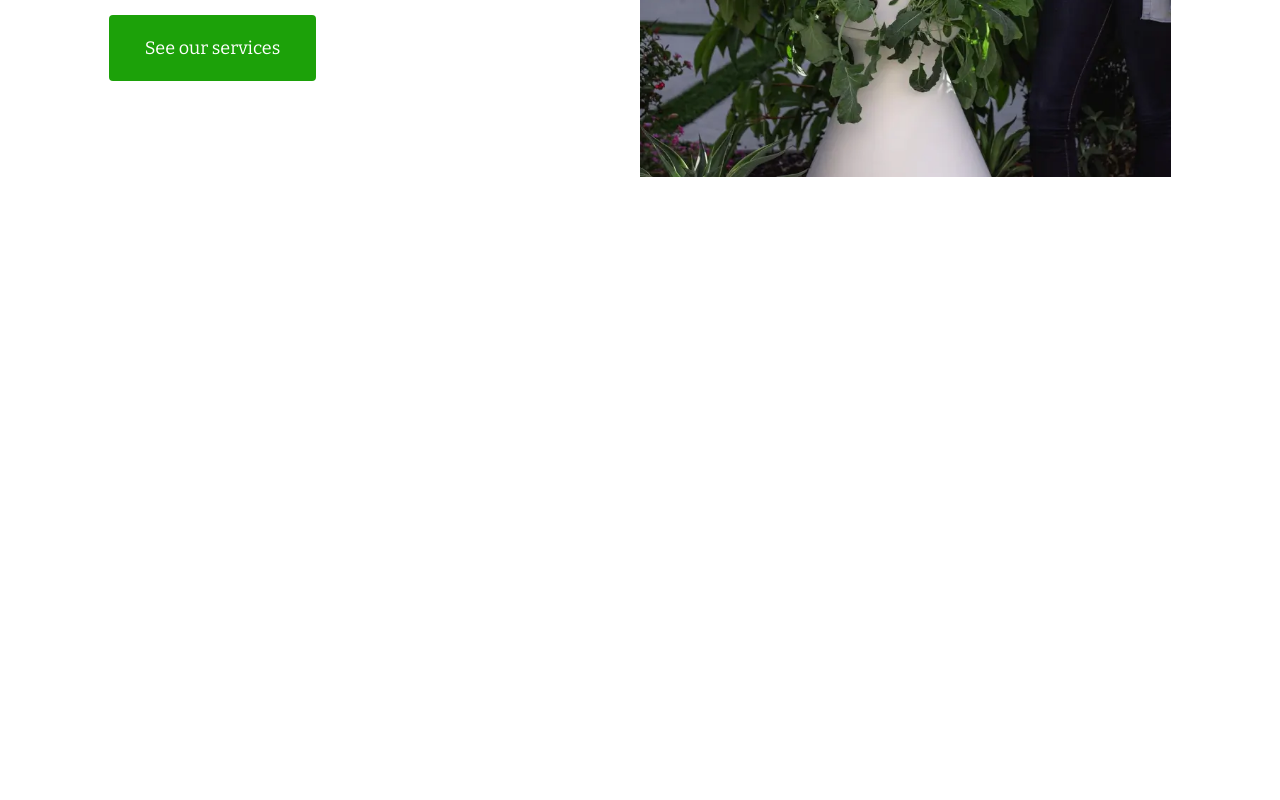
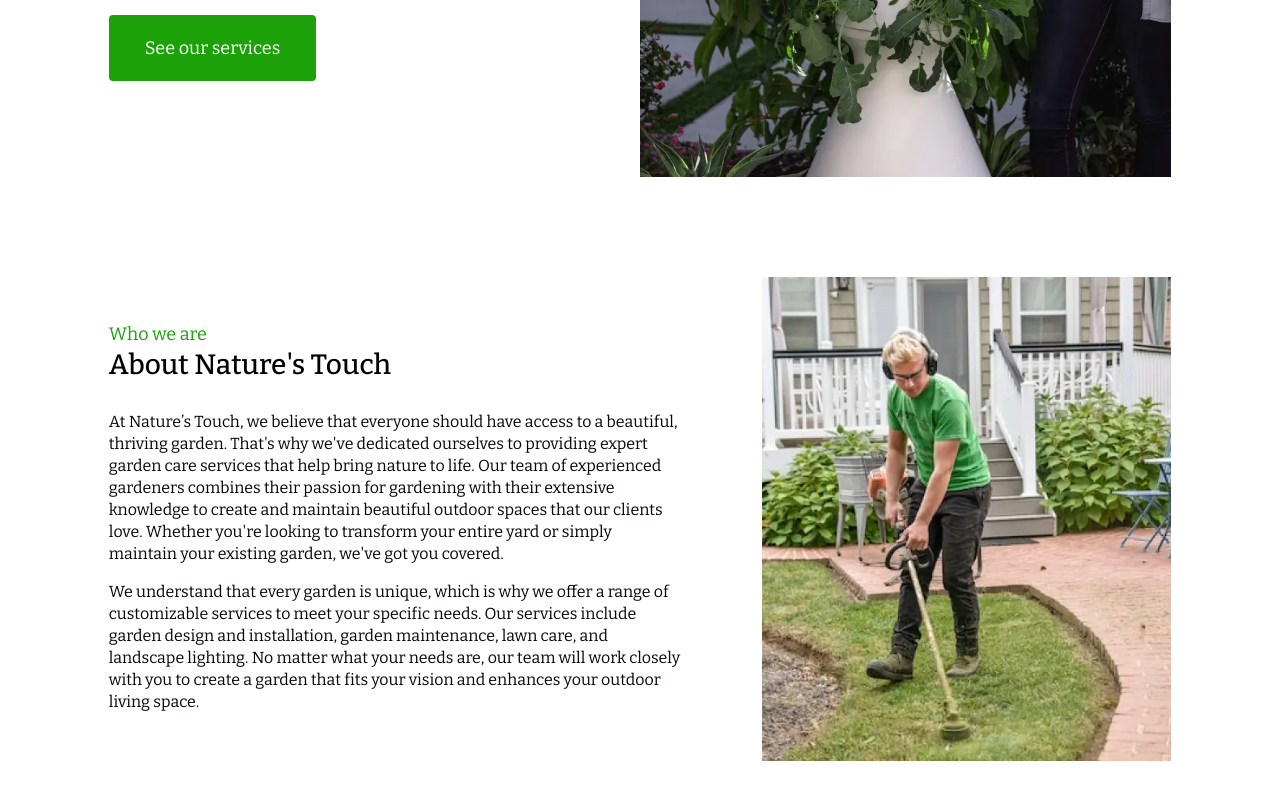
Before and after one commit to Senatrius/natures-touch-gardening, a React (Vite) app: page / in a window 1280 px wide. Shown: the part 578-1378 px from the top of the page. Before the commit the page ends 800 px from the top, so only its background shows below. Built offline with nearby package versions, Linux system fonts and the light colour scheme.

Commit message:
add about section

```diff
--- a/src/App.tsx
+++ b/src/App.tsx
@@ -1,3 +1,4 @@
+import { About } from './components/About';
 import { Announcement } from './components/Announcement';
 import { Header } from './components/Header';
 import { Hero } from './components/Hero';
@@ -8,6 +9,7 @@ function App() {
       <Announcement message='We’re sorry but due to COVID restrictions we are not providing services at this moment.' />
       <Header />
       <Hero />
+      <About />
     </>
   );
 }
--- /dev/null
+++ b/src/components/About.tsx
@@ -0,0 +1,39 @@
+import { SectionTitle } from './SectionTitle';
+
+export const About = () => {
+  return (
+    <section className='mx-auto my-[3.75rem] flex w-[93%] max-w-[80rem] flex-col items-stretch justify-between gap-12 md:my-[6.25rem] md:w-[88%] md:flex-row md:gap-20 lg:w-[83%]'>
+      <div className='max-w-[39rem] text-center md:basis-7/12 md:py-12 md:text-left'>
+        <SectionTitle
+          title='Who we are'
+          subtitle="About Nature's Touch"
+        />
+        <p className='mb-4 leading-snug text-body'>
+          At Nature’s Touch, we believe that everyone should have access to a
+          beautiful, thriving garden. That's why we've dedicated ourselves to
+          providing expert garden care services that help bring nature to life.
+          Our team of experienced gardeners combines their passion for gardening
+          with their extensive knowledge to create and maintain beautiful
+          outdoor spaces that our clients love. Whether you're looking to
+          transform your entire yard or simply maintain your existing garden,
+          we've got you covered.
+        </p>
+        <p className='leading-snug text-body'>
+          We understand that every garden is unique, which is why we offer a
+          range of customizable services to meet your specific needs. Our
+          services include garden design and installation, garden maintenance,
+          lawn care, and landscape lighting. No matter what your needs are, our
+          team will work closely with you to create a garden that fits your
+          vision and enhances your outdoor living space.
+        </p>
+      </div>
+      <div className='max-h-[15rem] overflow-hidden md:max-h-none md:min-h-full md:basis-5/12'>
+        <img
+          className='min-h-full w-full object-cover object-bottom'
+          src='/about.webp'
+          alt=''
+        />
+      </div>
+    </section>
+  );
+};
--- /dev/null
+++ b/src/components/SectionTitle.tsx
@@ -0,0 +1,14 @@
+export const SectionTitle = ({
+  title,
+  subtitle
+}: {
+  title: string;
+  subtitle: string;
+}) => {
+  return (
+    <div className='mb-6 md:mb-8'>
+      <h2 className='mb-2 text-[1.125rem] text-primary-100'>{title}</h2>
+      <p className='text-[1.75rem] font-medium'>{subtitle}</p>
+    </div>
+  );
+};
--- a/src/index.css
+++ b/src/index.css
@@ -1,4 +1,4 @@
-@import url('https://fonts.googleapis.com/css2?family=Bitter:wght@400;500&display=swap');
+@import url('https://fonts.googleapis.com/css2?family=Bitter:wght@400;500;600&display=swap');
 
 @tailwind base;
 @tailwind components;
```
